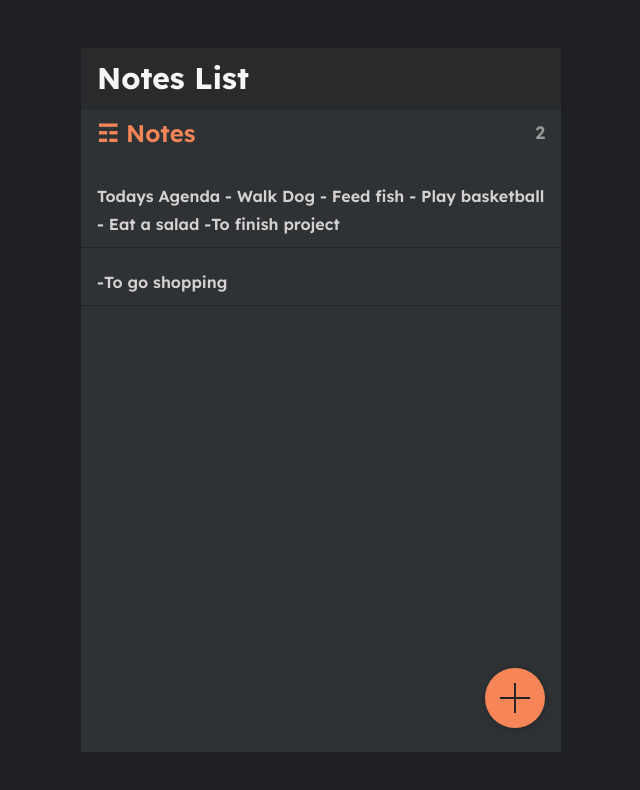
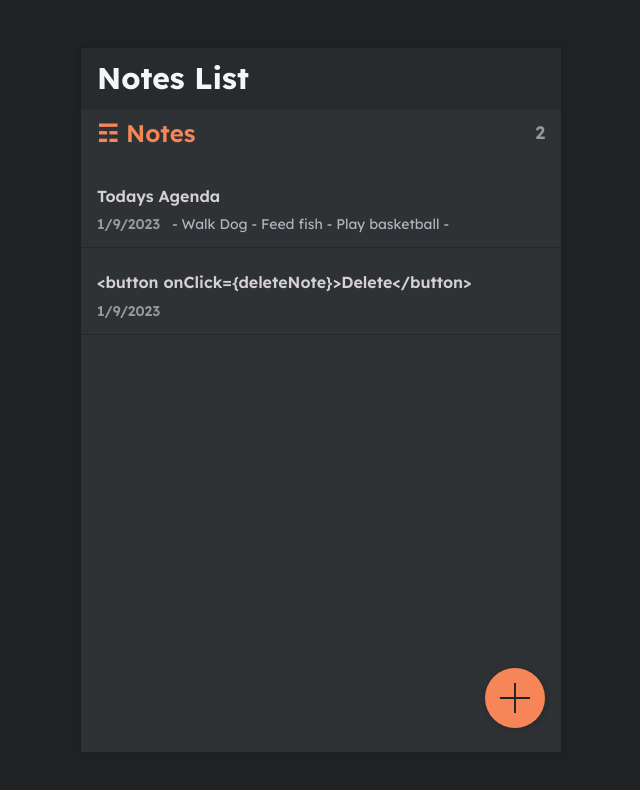
Before and after one commit to KhineThwe/React_Note_App, a React (Create React App) app: page / in a window 1280 px wide. Shown: the top 790 px of the page, without its empty margins (319-959 px from the left). Built offline with nearby package versions, Linux system fonts and the light colour scheme; data requests are answered from the project's data file.

Commit message:
generate title and body

```diff
--- a/db.json
+++ b/db.json
@@ -3,12 +3,12 @@
     {
       "id": 1,
       "body": "Todays Agenda\n\n- Walk Dog\n- Feed fish\n- Play basketball\n- Eat a salad\n-To finish project\n",
-      "updated": "2023-01-09T18:36:48.631Z"
+      "updated": "2023-01-09T19:01:48.879Z"
     },
     {
-      "body": "-To go shopping",
-      "updated": "2023-01-09T18:57:20.489Z",
-      "id": 2
+      "body": " <button onClick={deleteNote}>Delete</button> <button onClick={deleteNote}>Delete</button> <button onClick={deleteNote}>Delete</button> <button onClick={deleteNote}>Delete</button> <button onClick={deleteNote}>Delete</button> <button onClick={deleteNote}>Delete</button> <button onClick={deleteNote}>Delete</button> <button onClick={deleteNote}>Delete</button> <button onClick={deleteNote}>Delete</button>",
+      "updated": "2023-01-09T19:03:16.120Z",
+      "id": 3
     }
   ]
 }
--- a/src/components/ListItem.js
+++ b/src/components/ListItem.js
@@ -1,12 +1,40 @@
 import React from 'react'
 
 import {Link} from 'react-router-dom'
+
+let getDate = (note)=>{
+  return new Date(note.updated).toLocaleDateString()
+}
+
+let getTitle = (note) =>{
+  //spit by new lines and just get the first line
+  //split will make a list of each line and will only pull on the first line by index zero
+  const title = note.body.split('\n')[0]
+
+  if(title.length > 45){
+    return title.slice(0,45)
+  }
+  return title
+}
+
+let getContent = (note) => {
+  let title = getTitle(note)
+  let content = note.body.replaceAll('\n',' ')
+  content = content.replaceAll(title,"")
+
+  if(content.length > 45){
+    return content.slice(0,45)
+  }else{
+    return content
+  }
+}
 
 const ListItem = ({note}) => {
   return (
     <Link to={`/note/${note.id}`}>
        <div className='notes-list-item'>
-        <h3>{note.body}</h3>
+        <h3>{getTitle(note)}</h3>
+        <p><span>{getDate(note)}</span>{getContent(note)}</p>
        </div>
     </Link>
   )
```
